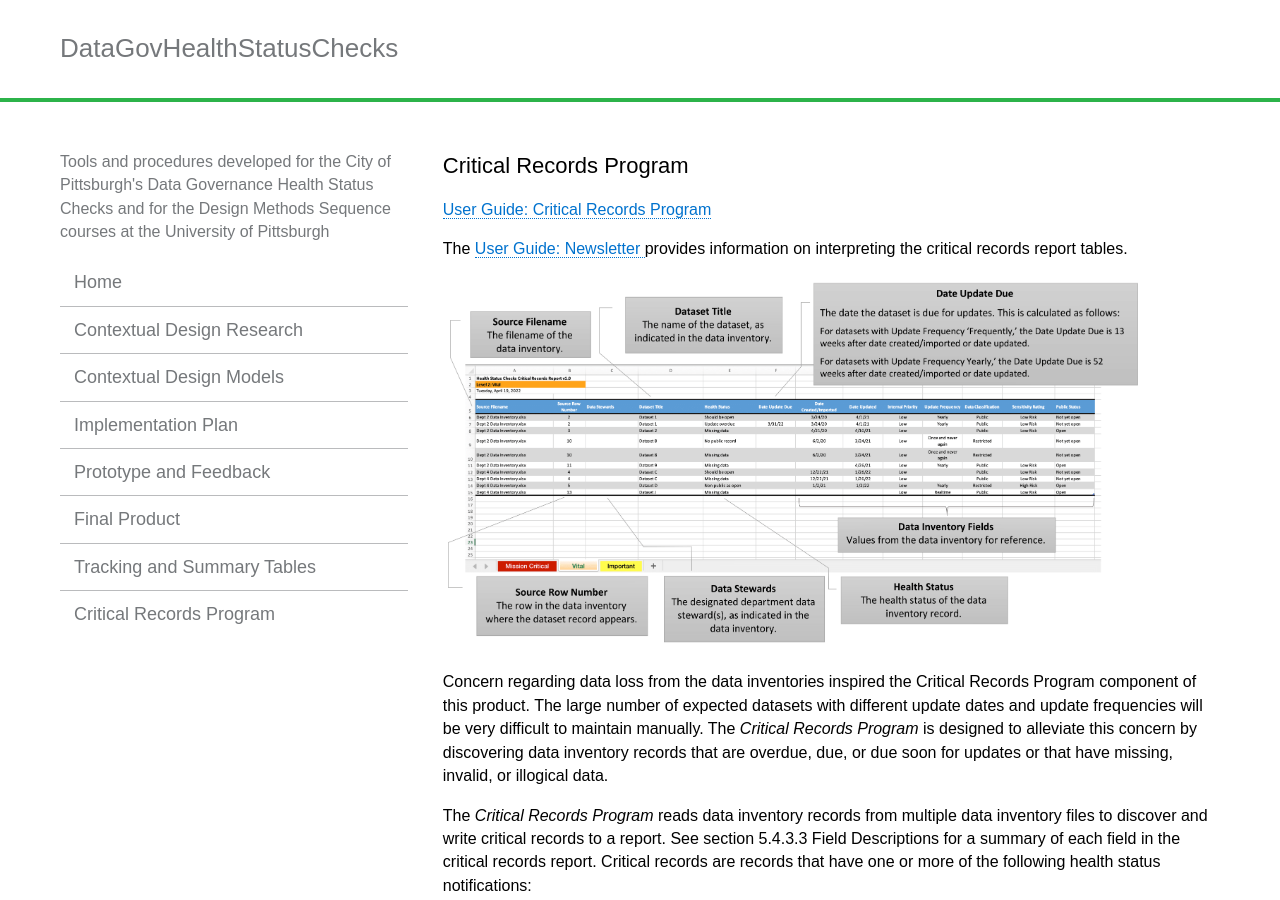
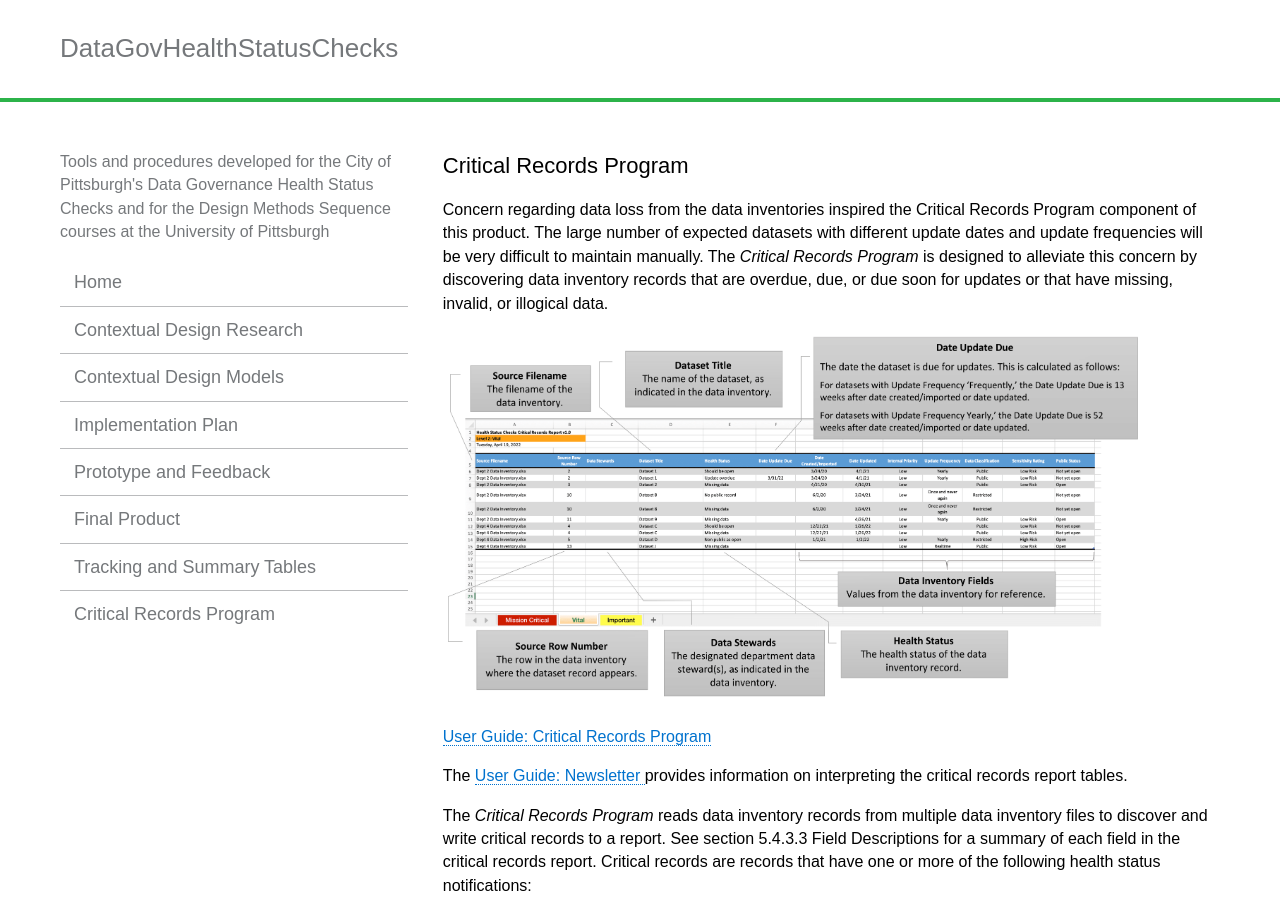
Before and after one commit to lisaover/DataGovHealthStatusChecks, a Jekyll site: the page built from _pages/critical_records_program.md, in a window 1280 px wide and 900 px high. Built offline with Jekyll 4.4.1, drawn with Linux system fonts in a browser that asks for light colours.

Commit message:
Update text on critical records report

```diff
--- a/_pages/critical_records_program.md
+++ b/_pages/critical_records_program.md
@@ -3,13 +3,13 @@ layout: page
 title:  "Critical Records Program"
 ---
 
+Concern regarding data loss from the data inventories inspired the Critical Records Program component of this product. The large number of expected datasets with different update dates and update frequencies will be very difficult to maintain manually. The _Critical Records Program_ is designed to alleviate this concern by discovering data inventory records that are overdue, due, or due soon for updates or that have missing, invalid, or illogical data.
+
+<img src="https://lisaover.github.io/DataGovHealthStatusChecks/Images/Critical_Records_Report_Description.png" width="700" height="371" alt="Important data inventory records" />
+
 <a href="https://lisaover.github.io/DataGovHealthStatusChecks/Documents/User_Guide_Critical_Records_Program.pdf" target="_blank">User Guide: Critical Records Program</a>
 
 The <a href="https://lisaover.github.io/DataGovHealthStatusChecks/Documents/User_Guide_Newsletter.pdf" target="_blank">User Guide: Newsletter </a> provides information on interpreting the critical records report tables.
-
-<img src="https://lisaover.github.io/DataGovHealthStatusChecks/Images/Critical_Records_Report_Description.png" width="700" height="371" alt="Important data inventory records" />
-
-Concern regarding data loss from the data inventories inspired the Critical Records Program component of this product. The large number of expected datasets with different update dates and update frequencies will be very difficult to maintain manually. The _Critical Records Program_ is designed to alleviate this concern by discovering data inventory records that are overdue, due, or due soon for updates or that have missing, invalid, or illogical data.
 
 The _Critical Records Program_ reads data inventory records from multiple data inventory files to discover and write critical records to a report. See section 5.4.3.3 Field Descriptions for a summary of each field in the critical records report. Critical records are records that have one or more of the following health status notifications:
 
```
